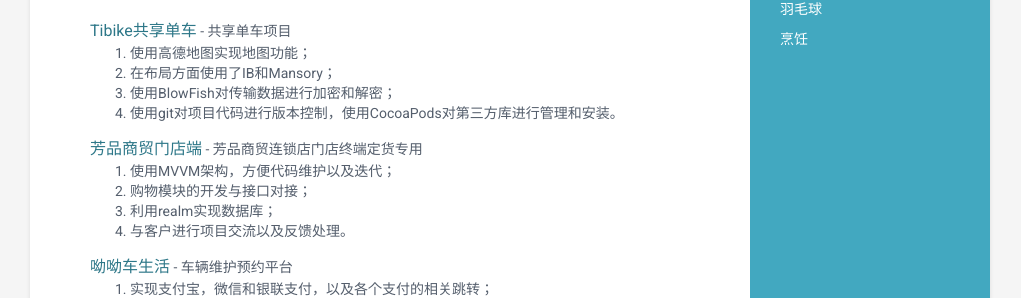
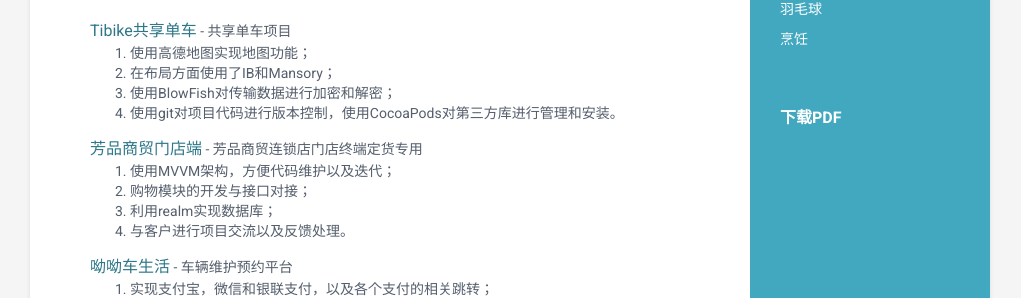
Before and after one commit to OYcedar/Resume, a Jekyll site: the page built from index.html, in a window 1280 px wide. Shown: the part 796-1094 px from the top of the page, without its empty margins (130-1151 px from the left). Built offline with Jekyll 4.4.1, drawn with Linux system fonts in a browser that asks for light colours.

Commit message:
add download link

```diff
--- a/_includes/language.html
+++ b/_includes/language.html
@@ -1,8 +1,5 @@
 <div class="languages-container container-block">
-<h2 class="container-block-title">Languages</h2>
-<ul class="list-unstyled interests-list">
-<li>English <span class="lang-desc">(Native)</span></li>
-<li>French <span class="lang-desc">(Professional)</span></li>
-<li>Spanish <span class="lang-desc">(Professional)</span></li>
+<h2 class="container-block-title"><a href="/assets/files/resume.pdf" target="_blank">下载PDF</a></h2>
+
 </ul>
 </div><!--//interests-->
--- a/_includes/sidebar.html
+++ b/_includes/sidebar.html
@@ -39,6 +39,7 @@
             </div><!--//contact-container-->
            {% include education.html %}
            {% include interests.html %}
+           {% include language.html %}
 
 
         </div><!--//sidebar-wrapper-->
```
